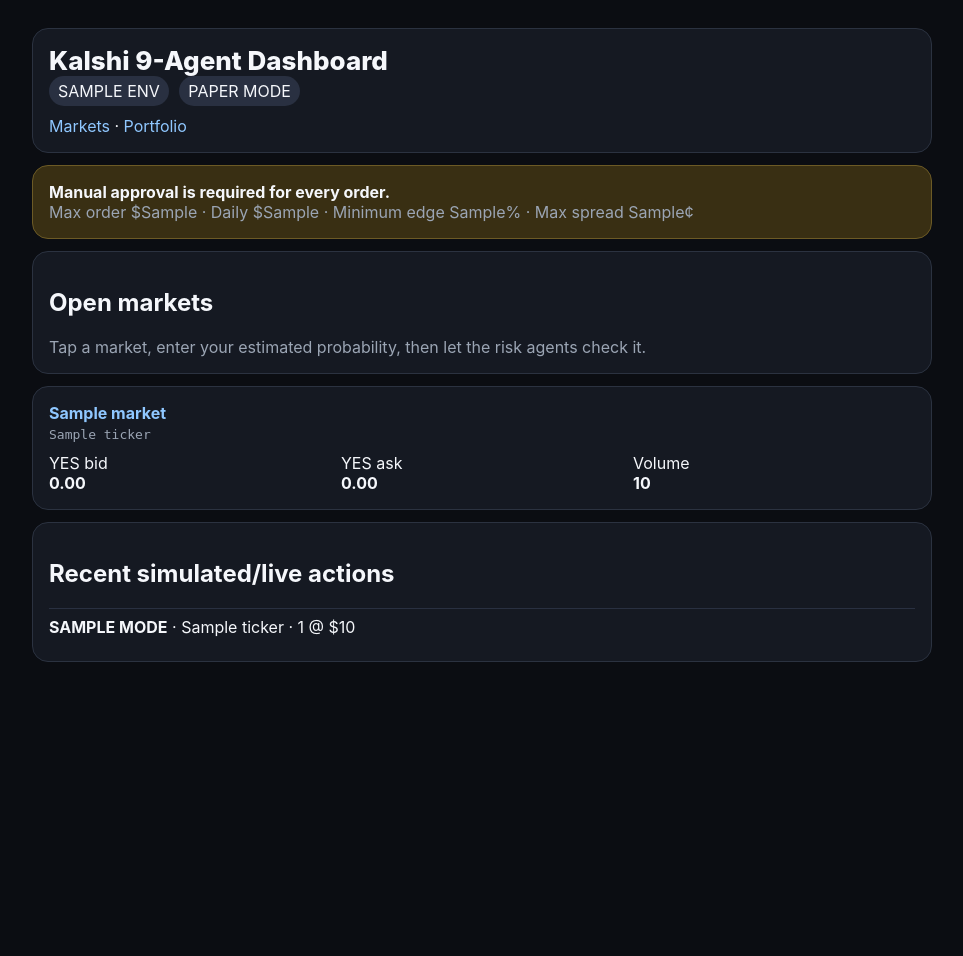
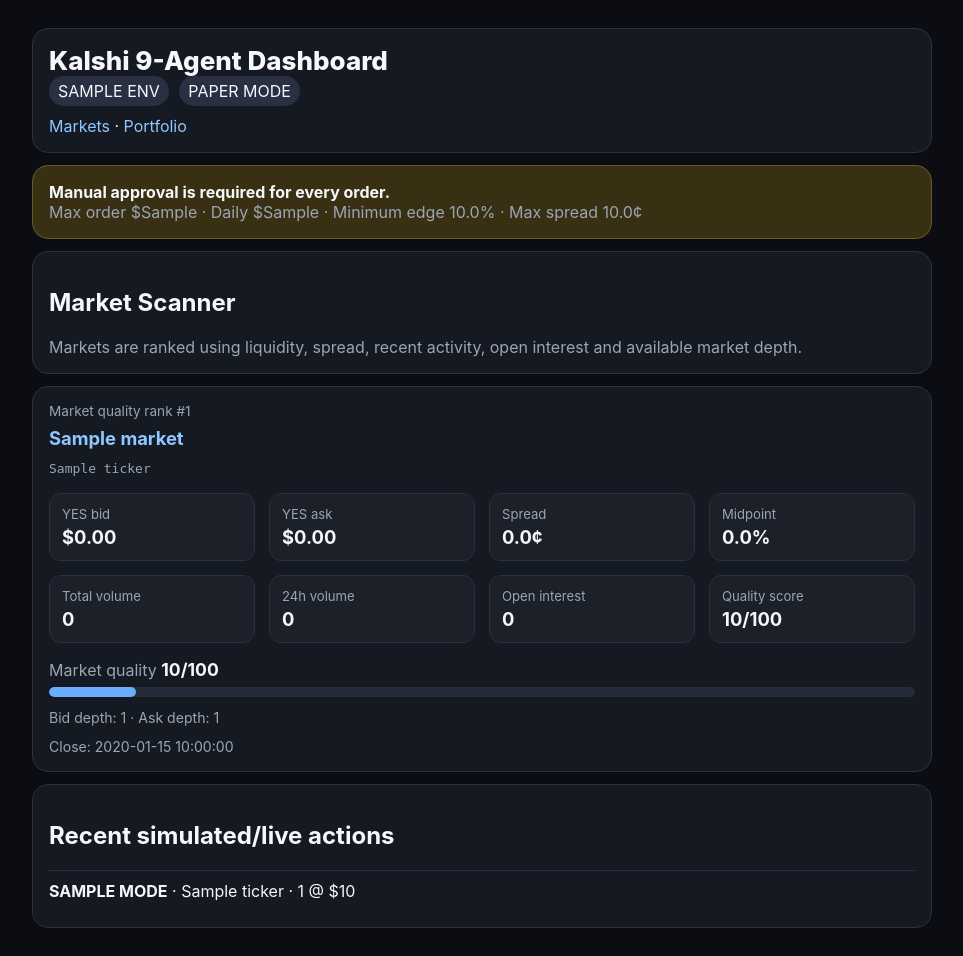
Before and after one commit to dannieg256/Dannie-B, a FastAPI app: template templates/index.html in a window 1280 px wide. Shown: the whole page, without its empty margins (158-1121 px from the left). Before the commit the page ends 662 px from the top, so only its background shows below. Run offline with FastAPI, Linux system fonts and the light colour scheme; the template is opened without the code that fills it: most values are stand-ins (such as "Sample title", 1, 10 or a date in 2020).

Commit message:
Update index.html

```diff
--- a/templates/index.html
+++ b/templates/index.html
@@ -1,41 +1,326 @@
 {% extends "base.html" %}
+
 {% block content %}
+
+<style>
+  .market-card {
+    position: relative;
+  }
+
+  .market-title {
+    font-size: 1.15rem;
+    line-height: 1.3;
+  }
+
+  .market-stats {
+    display: grid;
+    grid-template-columns: repeat(2, 1fr);
+    gap: 14px;
+    margin-top: 16px;
+  }
+
+  .stat-box {
+    background: rgba(255, 255, 255, 0.03);
+    border: 1px solid #293041;
+    border-radius: 12px;
+    padding: 12px;
+  }
+
+  .stat-label {
+    color: #9ba3b4;
+    font-size: 0.82rem;
+    margin-bottom: 4px;
+  }
+
+  .stat-value {
+    font-size: 1.15rem;
+    font-weight: 700;
+  }
+
+  .quality-row {
+    margin-top: 16px;
+  }
+
+  .quality-bar {
+    height: 10px;
+    border-radius: 999px;
+    background: #242b39;
+    overflow: hidden;
+    margin-top: 7px;
+  }
+
+  .quality-fill {
+    height: 100%;
+    background: #69aefc;
+    border-radius: 999px;
+  }
+
+  .quality-score {
+    font-size: 1.1rem;
+    font-weight: 700;
+  }
+
+  .spread-good {
+    font-weight: 700;
+  }
+
+  .market-rank {
+    color: #9ba3b4;
+    font-size: 0.85rem;
+    margin-bottom: 8px;
+  }
+
+  .activity-note {
+    margin-top: 12px;
+    font-size: 0.88rem;
+  }
+
+  @media (min-width: 650px) {
+    .market-stats {
+      grid-template-columns: repeat(4, 1fr);
+    }
+  }
+</style>
+
+
 <div class="card warning">
   <b>Manual approval is required for every order.</b>
-  <div class="muted">Max order ${{ limits.max_order }} · Daily ${{ limits.max_daily }} · Minimum edge {{ limits.min_edge }}% · Max spread {{ limits.max_spread }}¢</div>
+
+  <div class="muted">
+    Max order ${{ limits.max_order }}
+    · Daily ${{ limits.max_daily }}
+    · Minimum edge {{ "%.1f"|format(limits.min_edge) }}%
+    · Max spread {{ "%.1f"|format(limits.max_spread) }}¢
+  </div>
 </div>
 
+
 {% if error %}
-<div class="card"><b>API error:</b> {{ error }}</div>
+<div class="card">
+  <b>API error:</b>
+  {{ error }}
+</div>
 {% endif %}
 
+
 <div class="card">
-  <h2>Open markets</h2>
-  <div class="muted">Tap a market, enter your estimated probability, then let the risk agents check it.</div>
+  <h2>Market Scanner</h2>
+
+  <div class="muted">
+    Markets are ranked using liquidity, spread, recent activity,
+    open interest and available market depth.
+  </div>
 </div>
 
+
 {% for m in markets %}
+
+<div class="card market-card">
+
+  <div class="market-rank">
+    Market quality rank #{{ loop.index }}
+  </div>
+
+  <a
+    href="/market/{{ m.ticker }}"
+    class="market-title"
+  >
+    <b>{{ m.title }}</b>
+  </a>
+
+  <div class="muted" style="margin-top:6px;">
+    <code>{{ m.ticker }}</code>
+  </div>
+
+
+  <div class="market-stats">
+
+    <div class="stat-box">
+      <div class="stat-label">
+        YES bid
+      </div>
+
+      <div class="stat-value">
+        ${{ "%.2f"|format(m.yes_bid or 0) }}
+      </div>
+    </div>
+
+
+    <div class="stat-box">
+      <div class="stat-label">
+        YES ask
+      </div>
+
+      <div class="stat-value">
+        ${{ "%.2f"|format(m.yes_ask or 0) }}
+      </div>
+    </div>
+
+
+    <div class="stat-box">
+      <div class="stat-label">
+        Spread
+      </div>
+
+      <div class="stat-value spread-good">
+        {{ "%.1f"|format((m.spread or 0) * 100) }}¢
+      </div>
+    </div>
+
+
+    <div class="stat-box">
+      <div class="stat-label">
+        Midpoint
+      </div>
+
+      <div class="stat-value">
+        {{ "%.1f"|format((m.midpoint or 0) * 100) }}%
+      </div>
+    </div>
+
+
+    <div class="stat-box">
+      <div class="stat-label">
+        Total volume
+      </div>
+
+      <div class="stat-value">
+        {{ "%.0f"|format(m.volume or 0) }}
+      </div>
+    </div>
+
+
+    <div class="stat-box">
+      <div class="stat-label">
+        24h volume
+      </div>
+
+      <div class="stat-value">
+        {{ "%.0f"|format(m.volume_24h or 0) }}
+      </div>
+    </div>
+
+
+    <div class="stat-box">
+      <div class="stat-label">
+        Open interest
+      </div>
+
+      <div class="stat-value">
+        {{ "%.0f"|format(m.open_interest or 0) }}
+      </div>
+    </div>
+
+
+    <div class="stat-box">
+      <div class="stat-label">
+        Quality score
+      </div>
+
+      <div class="stat-value">
+        {{ "%.0f"|format(m.quality_score or 0) }}/100
+      </div>
+    </div>
+
+  </div>
+
+
+  <div class="quality-row">
+
+    <div>
+      <span class="muted">
+        Market quality
+      </span>
+
+      <span class="quality-score">
+        {{ "%.0f"|format(m.quality_score or 0) }}/100
+      </span>
+    </div>
+
+    <div class="quality-bar">
+      <div
+        class="quality-fill"
+        style="width: {{ [m.quality_score or 0, 100]|min }}%;"
+      ></div>
+    </div>
+
+  </div>
+
+
+  {% if m.bid_size is not none or m.ask_size is not none %}
+
+  <div class="activity-note muted">
+
+    {% if m.bid_size is not none %}
+      Bid depth:
+      {{ "%.0f"|format(m.bid_size) }}
+    {% endif %}
+
+    {% if m.bid_size is not none and m.ask_size is not none %}
+      ·
+    {% endif %}
+
+    {% if m.ask_size is not none %}
+      Ask depth:
+      {{ "%.0f"|format(m.ask_size) }}
+    {% endif %}
+
+  </div>
+
+  {% endif %}
+
+
+  {% if m.close_time %}
+
+  <div class="activity-note muted">
+    Close:
+    {{ m.close_time }}
+  </div>
+
+  {% endif %}
+
+</div>
+
+{% else %}
+
 <div class="card">
-  <a href="/market/{{ m.ticker }}"><b>{{ m.title }}</b></a>
-  <div class="muted"><code>{{ m.ticker }}</code></div>
-  <div class="grid" style="margin-top:10px">
-    <div>YES bid<br><b>{{ "%.2f"|format(m.yes_bid or 0) }}</b></div>
-    <div>YES ask<br><b>{{ "%.2f"|format(m.yes_ask or 0) }}</b></div>
-    <div>Volume<br><b>{{ "%.0f"|format(m.volume) }}</b></div>
+  <b>No markets currently meet your filters.</b>
+
+  <div class="muted" style="margin-top:8px;">
+    This can happen when spreads are wider than your configured
+    maximum or the activity threshold removes the available markets.
   </div>
 </div>
-{% else %}
-<div class="card">No qualifying open markets returned.</div>
+
 {% endfor %}
 
+
 {% if paper_log %}
+
 <div class="card">
-  <h2>Recent simulated/live actions</h2>
+
+  <h2>
+    Recent simulated/live actions
+  </h2>
+
   {% for item in paper_log %}
-    <div style="padding:8px 0;border-top:1px solid #293041">
-      <b>{{ item.mode|upper }}</b> · {{ item.ticker }} · {{ item.count }} @ ${{ item.price }}
+
+    <div
+      style="
+        padding:10px 0;
+        border-top:1px solid #293041;
+      "
+    >
+      <b>{{ item.mode|upper }}</b>
+      · {{ item.ticker }}
+      · {{ item.count }}
+      @ ${{ item.price }}
     </div>
+
   {% endfor %}
+
 </div>
+
 {% endif %}
+
 {% endblock %}
```
